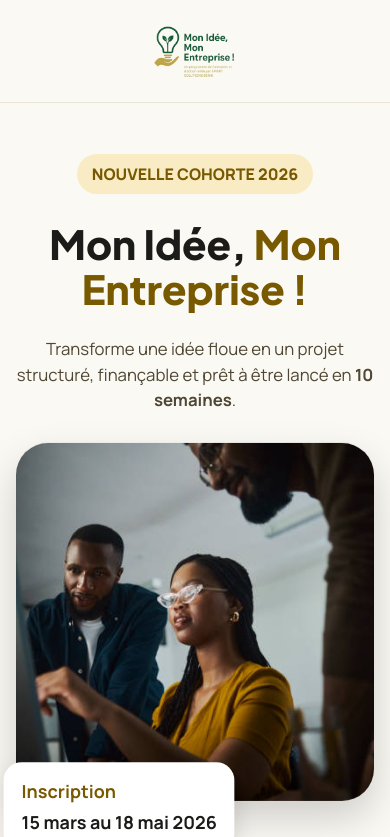
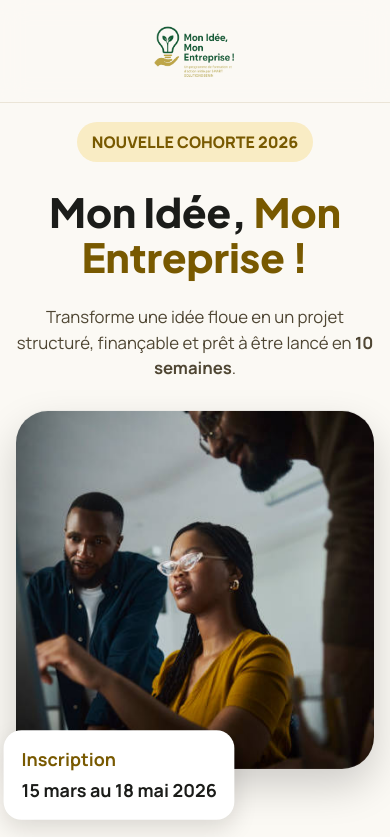
Before and after one commit to Rock49899/smart_solutions, a Next.js app: page / in a window 390 px wide. Shown: the top 837 px of the page. Built offline with nearby package versions, Linux system fonts and the light colour scheme.

Commit message:
fix:allways

```diff
--- a/app/page.module.css
+++ b/app/page.module.css
@@ -1119,7 +1119,7 @@
   }
 
   .main {
-    padding-top: 5.1rem;
+    padding-top: 3.1rem;
   }
 
   .heroIntro {
```
